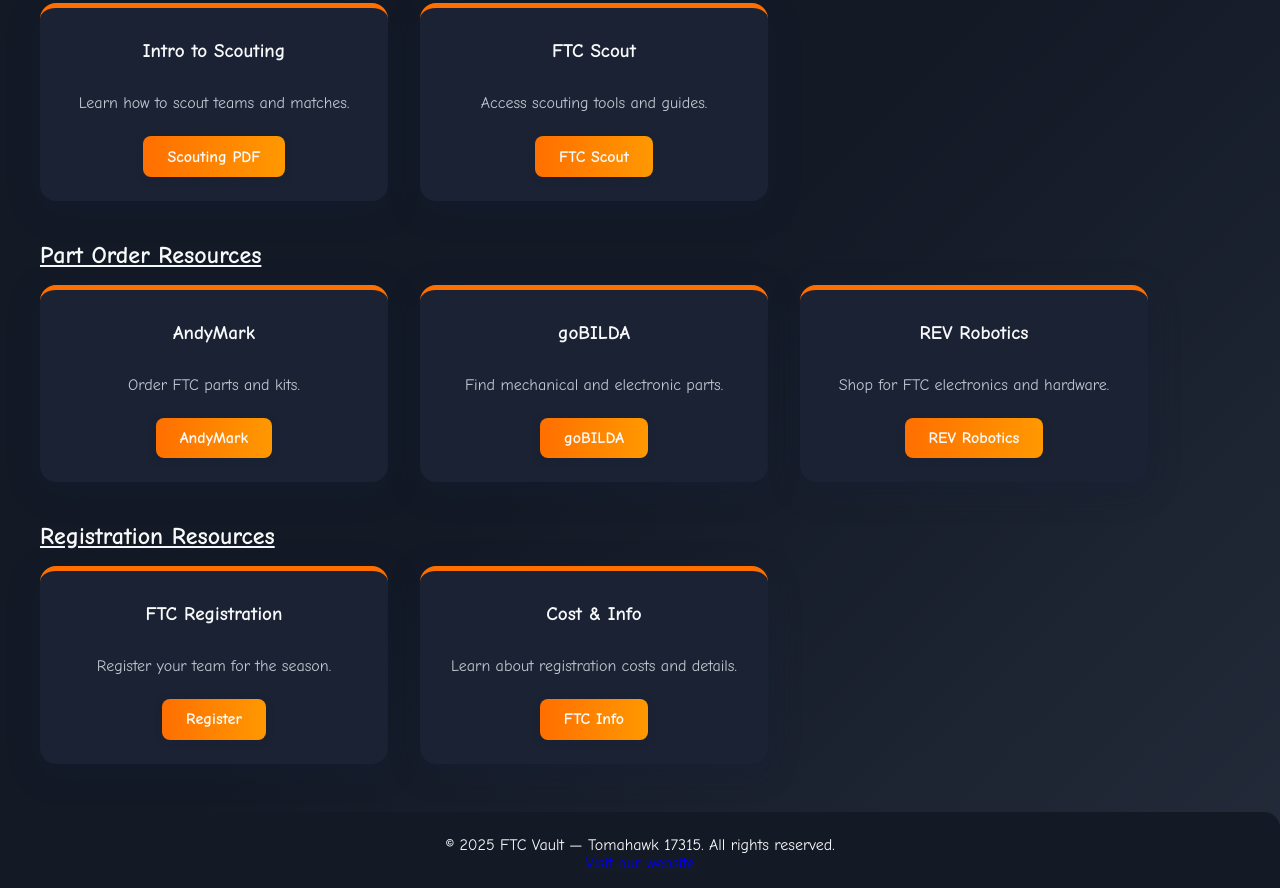
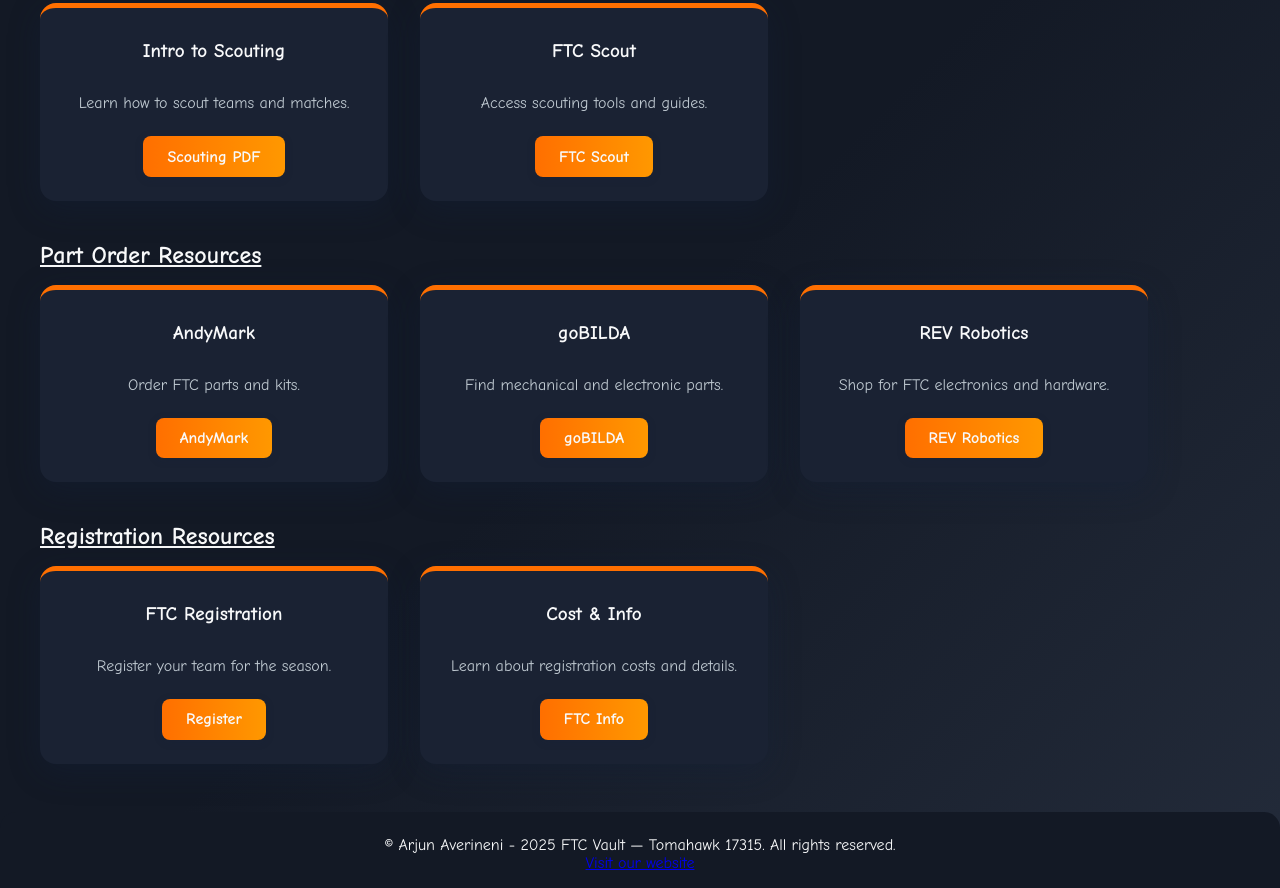
Before and after one commit to ArjunAverineni/FTCVault-17315, a plain HTML site: page index.html in a window 1280 px wide. Shown: the part 775-1663 px from the top of the page. Drawn offline with Linux system fonts and the light colour scheme.

Commit message:
index.html

```diff
--- a/index.html
+++ b/index.html
@@ -316,7 +316,7 @@
         </section>
     </main>
     <footer>
-        &copy; 2025 FTC Vault &mdash; Tomahawk 17315. All rights reserved.
+        &copy; Arjun Averineni - 2025 FTC Vault &mdash; Tomahawk 17315. All rights reserved.
         <br>
         <a href="https://tomahawk17315.github.io/Toma_Website/" target="_blank">Visit our website</a>
     </footer>
```
